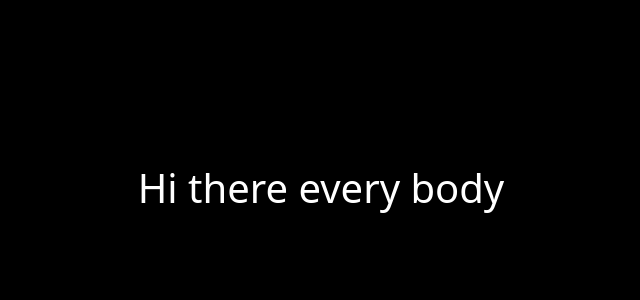
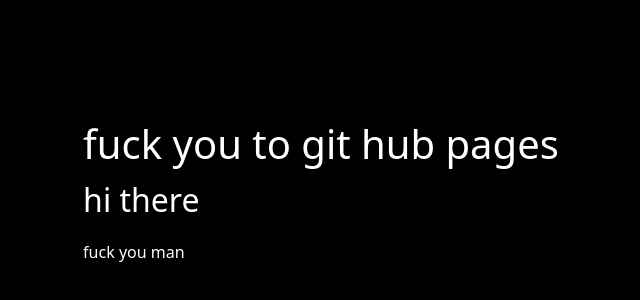
Before and after one commit to Mohamedate/quize-app, a JavaScript app: page / in a window 1280 px wide. Shown: the part 208-508 px from the top of the page, without its empty margins (319-959 px from the left). Built offline with nearby package versions, Linux system fonts and the light colour scheme.

Commit message:
second commit

```diff
--- a/package.json
+++ b/package.json
@@ -1,4 +1,5 @@
 {
+  "homepage": "https://Mohamedate.github.io/test",
   "name": "cybrog",
   "version": "0.1.0",
   "private": true,
@@ -12,6 +13,8 @@
     "web-vitals": "^2.1.4"
   },
   "scripts": {
+    "predeploy": "npm run build",
+    "deploy": "gh-pages -d build",
     "start": "react-scripts start",
     "build": "react-scripts build",
     "test": "react-scripts test",
@@ -34,5 +37,8 @@
       "last 1 firefox version",
       "last 1 safari version"
     ]
+  },
+  "devDependencies": {
+    "gh-pages": "^5.0.0"
   }
 }
--- a/src/App.css
+++ b/src/App.css
@@ -6,3 +6,6 @@ body {
   height: 100vh;
   align-items: center;
 }
+p {
+  font-size: 2rem;
+}
--- a/src/App.js
+++ b/src/App.js
@@ -3,7 +3,9 @@ import "./App.css";
 function App() {
   return (
     <>
-      <h1> Hi there every body</h1>
+      <h1> fuck you to git hub pages</h1>
+      <p>hi there </p>
+      <span>fuck you man</span>
     </>
   );
 }
```
Also changed, not shown: 1 other file (tests, documents, lock files or other folders).
